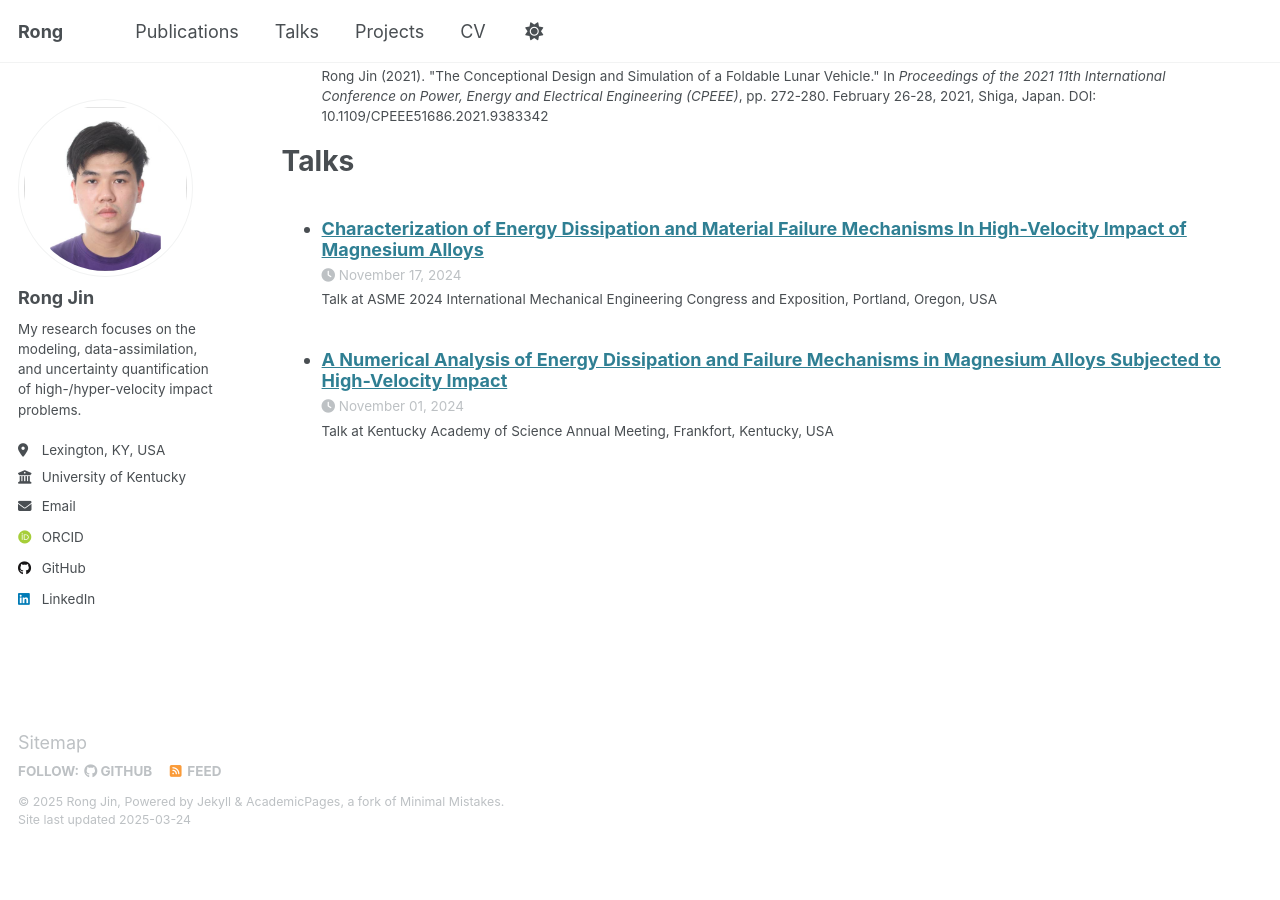
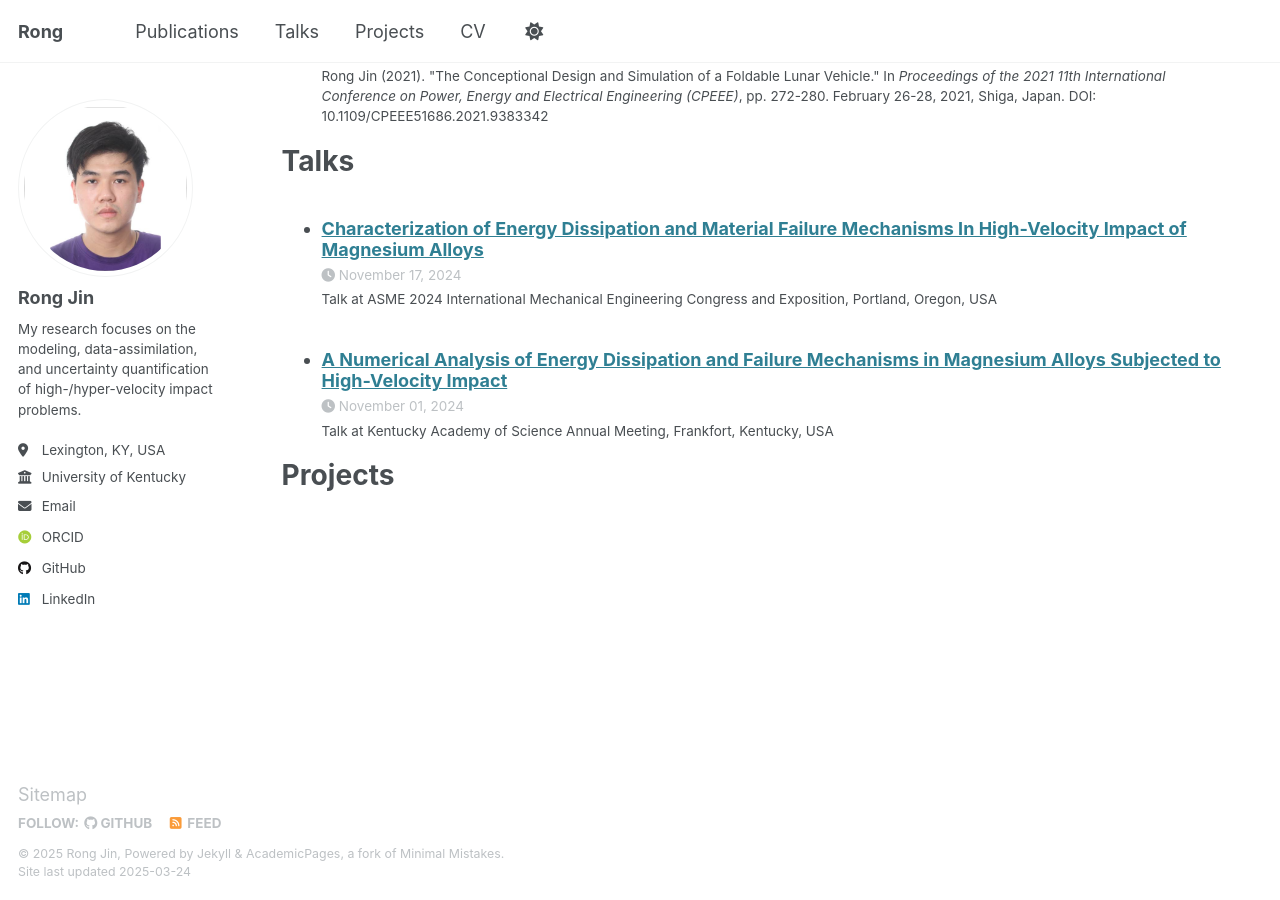
Before and after one commit to rong-jin/rong-jin.github.io, a Jekyll site: the page built from _pages/cv.md, in a window 1280 px wide and 900 px high, scrolled down 1387 px. Built offline with Jekyll 4.4.1, drawn with Linux system fonts in a browser that asks for light colours; some web fonts are replaced; before the commit the page ends 2235 px from its top, so only the background shows below that.

Commit message:
Update cv.md

```diff
--- a/_pages/cv.md
+++ b/_pages/cv.md
@@ -51,6 +51,12 @@ Talks
     {% include archive-single-talk-cv.html  %}
   {% endfor %}</ul>
 
+Projects
+======
+  <ul>{% for post in site.projects reversed %}
+    {% include archive-single-talk-cv.html  %}
+  {% endfor %}</ul>
+
 <!--Teaching
 ======
   <ul>{% for post in site.teaching reversed %}
```
